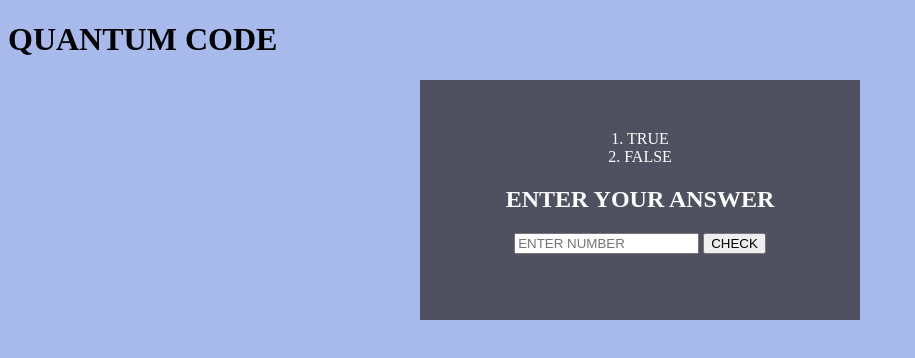
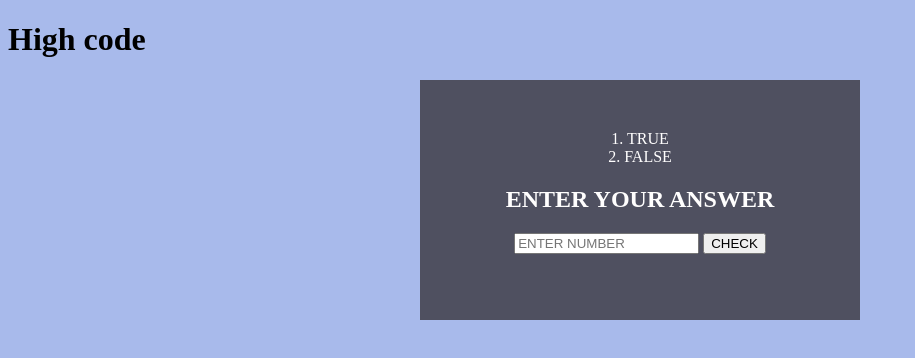
Before and after one commit to Leonardo-Motta/BOTON, a plain HTML site: page index.html in a window 1280 px wide. Shown: the whole page, without its empty margins (0-915 px from the left). Drawn offline with Linux system fonts and the light colour scheme.

Commit message:
Update index.html

```diff
--- a/index.html
+++ b/index.html
@@ -7,7 +7,7 @@
     <link rel="stylesheet" href="style.css">
 </head>
 <body>
-  <h1>QUANTUM CODE</h1>
+  <h1>High code</h1>
 <div class="class1">
 
   <lu>1. TRUE </lu><br>
```
